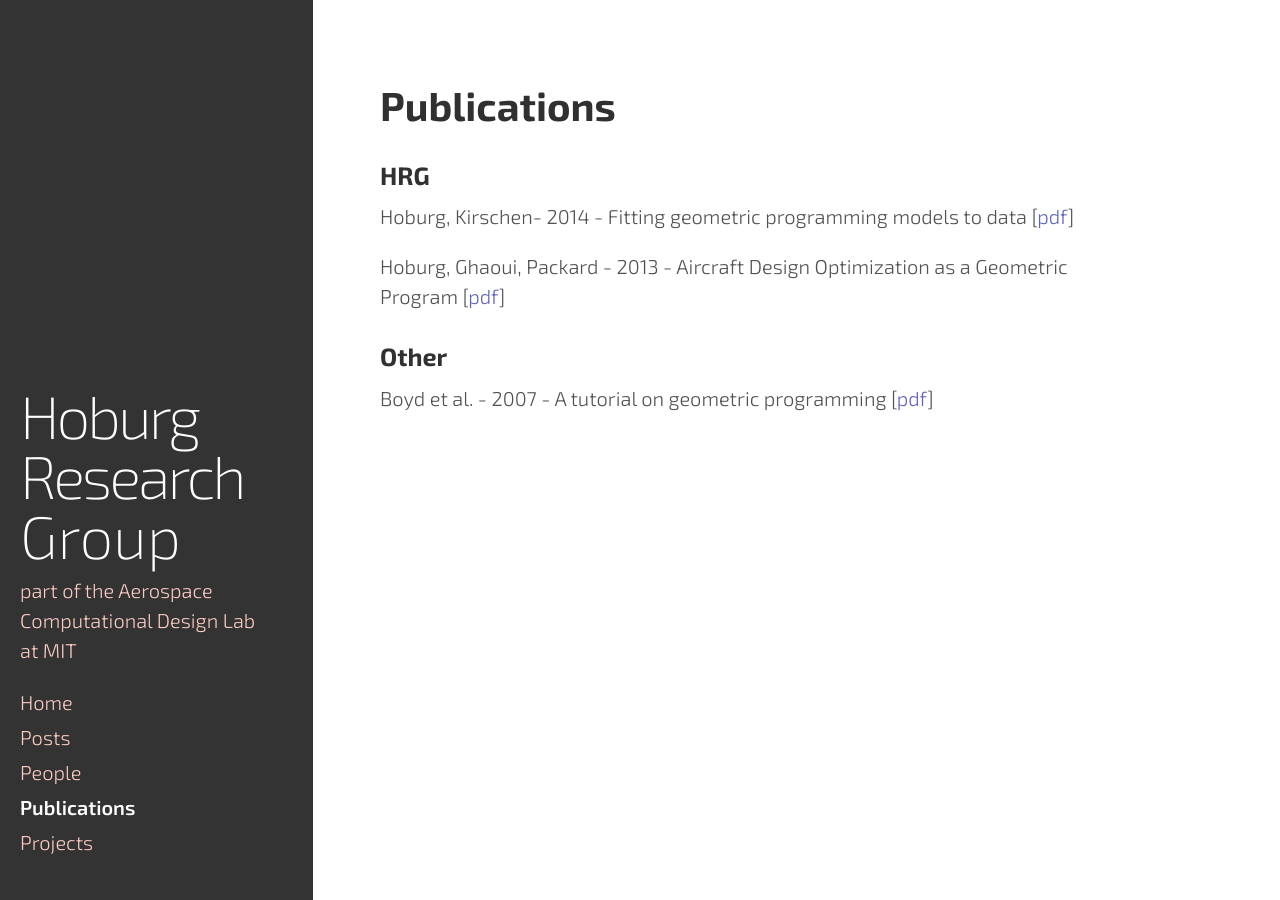
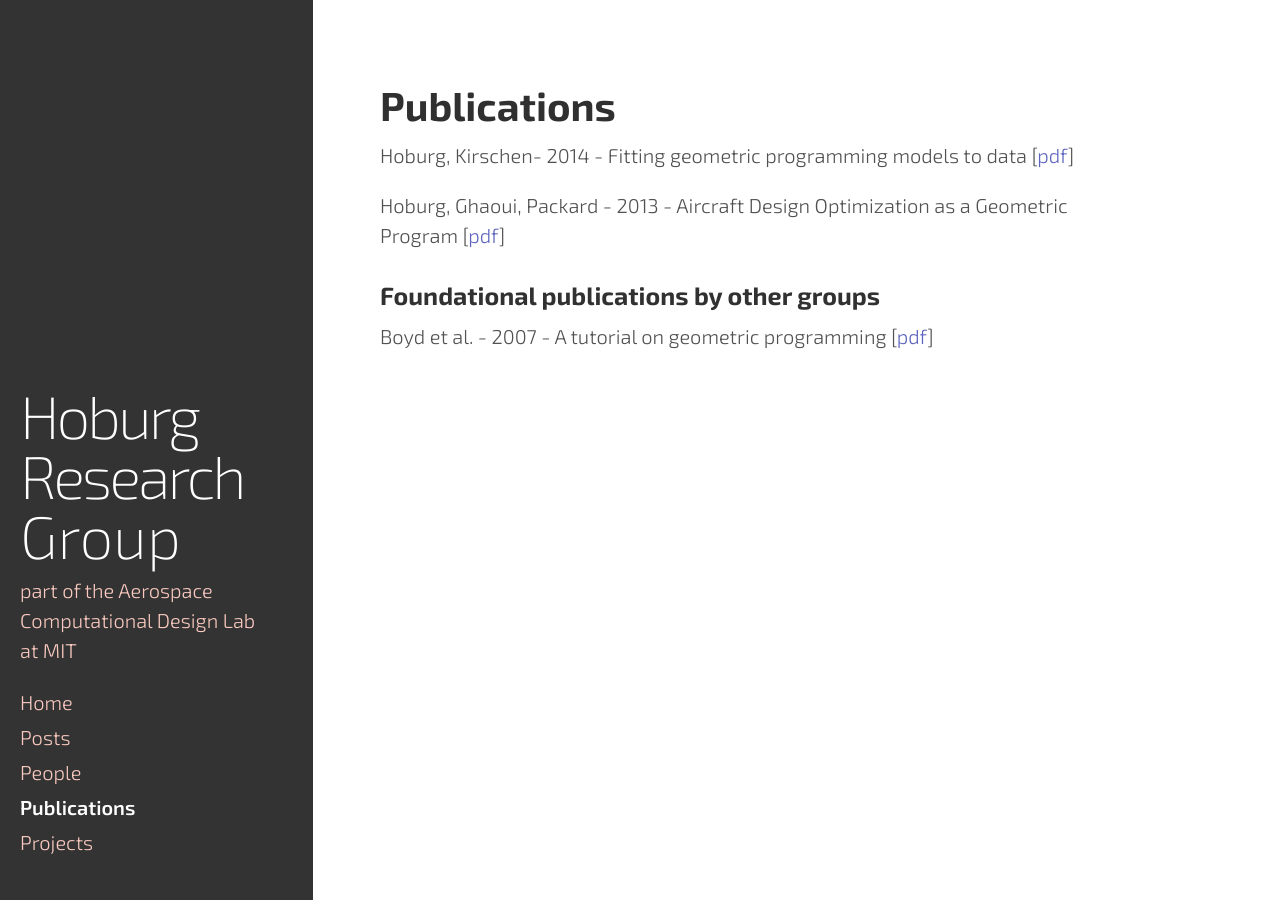
Before and after one commit to convexengineering/convexengineering.github.io, a Jekyll site: the page built from publications/index.md, in a window 1280 px wide. Built offline with Jekyll 4.4.1, drawn with Linux system fonts in a browser that asks for light colours.

Commit message:
Update publications/index.md to change headings

```diff
--- a/publications/index.md
+++ b/publications/index.md
@@ -2,14 +2,12 @@
 layout: page
 title: Publications
 ---
-
-### HRG
 
 Hoburg, Kirschen- 2014 - Fitting geometric programming models to data [[pdf](Hoburg, Kirschen - 2014 - Fitting geometric programming models to data.pdf)]
 
 Hoburg, Ghaoui, Packard - 2013 - Aircraft Design Optimization as a Geometric Program [[pdf](Hoburg, Ghaoui, Packard - 2013 - Aircraft Design Optimization as a Geometric Program.pdf)]
 
 
-### Other
+### Foundational publications by other groups
 
 Boyd et al. - 2007 - A tutorial on geometric programming [[pdf](Boyd et al. - 2007 - A tutorial on geometric programming.pdf)]
```
